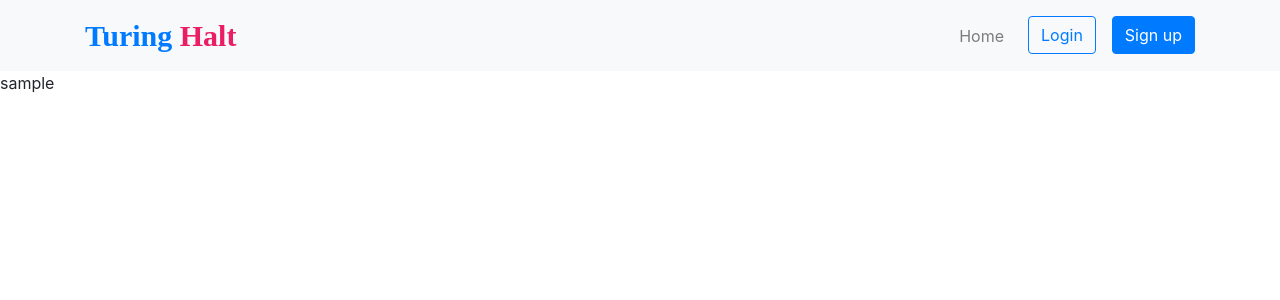
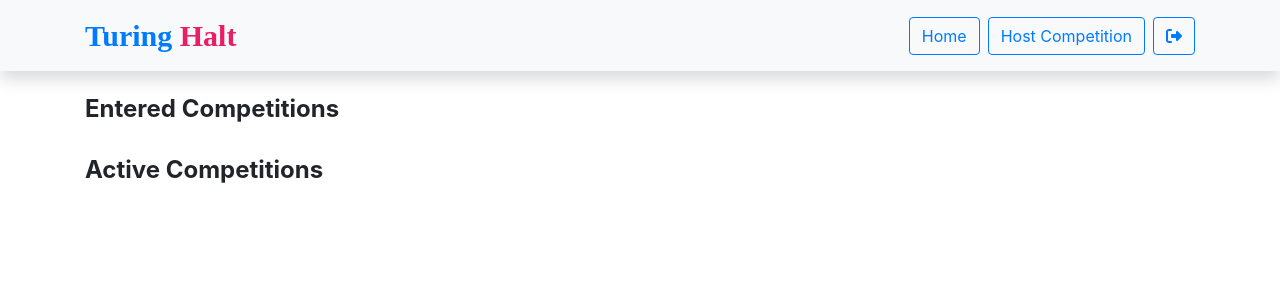
Before and after one commit to satyabhushan/kaggle-clone, a Django app: page / in a window 1280 px wide. Shown: the top 300 px of the page. Run offline with Django 3.2, Linux system fonts and the light colour scheme; the visitor is signed in with stand-in values (Sample User, id 1); data that the repository does not hold is empty; some libraries are stand-ins or nearby versions.

Commit message:
Home Page, Competition Page, Jupyter Server Launch working

```diff
--- a/account/views.py
+++ b/account/views.py
@@ -3,7 +3,6 @@ from django.http import HttpResponse
 from django.contrib.auth import authenticate, login, logout
 from .forms import UserRegisterForm, UserLoginForm
 from django.contrib.auth.decorators import login_required
-
 
 
 def register_view(request):
@@ -29,11 +28,12 @@ def login_view(request):
         if user is not None:
             if user.is_active:
                 login(request, user)
+                print(dir(request))
                 return redirect("/")
     return render(request, "main/login.html")
 
 
-@login_required(login_url="/login")
+# @login_required(login_url="/login")
 def logout_view(request):
     logout(request)
     return redirect("/register")
--- a/core/templates/base.html
+++ b/core/templates/base.html
@@ -28,31 +28,45 @@
 </head>
 
 <body>
-    <nav class="navbar navbar-expand-lg navbar-light bg-light">
+    <nav class="shadow navbar navbar-expand-lg navbar-light bg-light">
         <div class="container">
-            <a class="navbar-brand" href="#">
-                <i class="th-logo" style="font-family: rockwell; font-size:1.5em; font-weight: bold; font-style: normal;">
+            <a class="navbar-brand" href="{% url 'core:index' %}">
+                <i class="th-logo"
+                    style="font-family: rockwell; font-size:1.5em; font-weight: bold; font-style: normal;">
                     <span style="color: #007aff;">Turing</span>
                     <span style="color: #E91E63;">Halt</span>
                 </i>
             </a>
 
             <ul class="d-flex flex-row navbar-nav">
-                <li class="mr-3 d-flex">
-                    <a class="nav-link" href="#">Home <span class="sr-only">(current)</span></a>
+                <li class="mr-2 d-flex">
+                    <a class="btn btn-outline-primary" href="{% url 'core:index' %}">Home <span class="sr-only">(current)</span></a>
                 </li>
                 {% if user.is_authenticated %}
-                    <li class="mr-3">
-                        <a class="btn btn-outline-primary" href="#" role="button">Login</a>
+                    <li class="mr-2 align-items-center d-flex">
+                        <a class="btn btn-outline-primary" href="{% url 'core:host_competition' %}" role="button">Host Competition</a>
+                    </li>
+                    <li class="align-items-center d-flex">
+                        <a class="btn btn-outline-primary" href="{% url 'main:logout_view' %}" role="button">
+                            <i class="fas fa-sign-out-alt"></i>
+                        </a>
+                    </li>
+                    <!-- <li>
+                        <a class="nav-link" href="#">
+                            <i class="fas fa-user-circle"></i>
+                        </a>
                     </li>
                     <li>
-                        <a class="btn btn-primary" href="#" role="button">Sign up</a>
+                        <a class="nav-link" href="#">
+                            <i class="fas fa-sign-out-alt fa-2x"></i>
+                        </a>
+                    </li> -->
+                {% else %}
+                    <li class="mr-2">
+                        <a class="btn btn-outline-primary" href="{% url 'main:login_view' %}" role="button">Login</a>
                     </li>
-                {% else %}
                     <li>
-                        <a class="nav-link" href="#">
-                            <i class="fas fa-user-circle fa-2x"></i>
-                        </a>
+                        <a class="btn btn-primary" href="{% url 'main:register_view' %}" role="button">Sign up</a>
                     </li>
                 {% endif %}
             </ul>
--- a/core/templates/core/index.html
+++ b/core/templates/core/index.html
@@ -1,5 +1,81 @@
 {% extends 'base.html' %}
 
 {% block content %}
-    {{user.username}}
+    <div class="container mt-4">
+        <!-- <div class="alert alert-warning alert-dismissible fade show" role="alert">
+            <strong>Holy guacamole!</strong> You should check in on some of those fields below.
+            <button type="button" class="close" data-dismiss="alert" aria-label="Close">
+                <span aria-hidden="true">&times;</span>
+            </button>
+        </div> -->
+        <div>
+            <div>
+                <h4 class="font-weight-bold mb-3 mt-3">Entered Competitions</h4>
+                <!-- <hr> -->
+            </div>
+            <div class="row">
+                {% for competition in entered_competitions %}
+                    <div class="card col-4 border-0 mb-3 bg-transparent">
+                        <div class="card-body shadow bg-white" style="border-radius:5px">
+                            <div class="mb-2">
+                                {% for tag in competition.competition.tags %}
+                                    <span class="badge badge-primary">{{ tag.name }}</span>
+                                {% endfor %}
+                            </div>
+                            <h5 class="font-weight-bold card-title">{{ competition.competition.title }}</h5>
+                            <p class="card-text">{{ competition.competition.brief }}</p>
+                            <a href="{% url 'core:competition' competition_id=competition.competition.id %}" class="btn btn-primary">Start</a>
+                        </div>
+                    </div>
+                {% endfor %}
+            </div>
+        </div>
+
+        <div>
+            <div>
+                <h4 class="font-weight-bold mb-3 mt-3">Active Competitions</h4>
+                <!-- <hr> -->
+            </div>
+            <div class="row">
+                {% for competition in active_competitions %}
+                    <div class="card col-4 border-0 mb-3 bg-transparent">
+                        <div class="card-body shadow bg-white" style="border-radius:5px">
+                            <div class="mb-2">
+                                {% for tag in competition.tags %}
+                                    <span class="badge badge-primary">{{ tag.name }}</span>
+                                {% endfor %}
+                            </div>
+                            <h5 class="font-weight-bold card-title">{{ competition.title }}</h5>
+                            <p class="card-text">{{ competition.brief }}</p>
+                            <a href="{% url 'core:competition' competition_id=competition.id %}" class="btn btn-primary">View Competition</a>
+                        </div>
+                    </div>
+                {% endfor %}
+            </div>
+        </div>
+
+        <!-- <div>
+            <div>
+                <h3 class="font-weigth-bold mb-3 mt-3">Entered Competitions</h3>
+                <hr>
+            </div>
+            <div class="row">
+                <div class="card col-6 border-0 mb-3">
+                    <div class="card-body shadow">
+                        <div class="mb-2">
+                            <span class="badge badge-secondary">New</span>
+                            <span class="badge badge-primary">Primary</span>
+                            <span class="badge badge-secondary">Secondary</span>
+                            <span class="badge badge-success">Success</span>
+                            <span class="badge badge-danger">Danger</span>
+                            <span class="badge badge-warning">Warning</span>
+                        </div>
+                        <h5 class="font-weight-bold card-title">Special title treatment</h5>
+                        <p class="card-text">With supporting text below as a natural lead-in to additional content.</p>
+                        <a href="#" class="btn btn-primary">Go somewhere</a>
+                    </div>
+                </div>
+            </div>
+        </div> -->
+    </div>
 {% endblock %}
--- a/core/urls.py
+++ b/core/urls.py
@@ -5,9 +5,26 @@ app_name = "core"
 
 urlpatterns = [
     path("", views.index, name="index"),
+    path("competition/<int:competition_id>", views.competition, name="competition",),
     path(
-        "competition/<int:competition_id>", views.competition, name="watch.competition",
+        "competition/<int:competition_id>/leaderboard",
+        views.leaderboard,
+        name="leaderboard",
     ),
-    path("host-competition", views.host_competition, name="watch.host_competition",),
-    path("start-competition/<int:competition_id>", views.start_competition, name="watch.start_competition",),
+    path(
+        "competition/<int:competition_id>/join-competition",
+        views.join_competition,
+        name="join_competition",
+    ),
+    path(
+        "competition/<int:competition_id>/submit-prediction",
+        views.submit_solution,
+        name="submit_solution",
+    ),
+    path("host-competition", views.host_competition, name="host_competition",),
+    path(
+        "start-competition/<int:competition_id>",
+        views.start_competition,
+        name="start_competition",
+    ),
 ]
--- a/core/views.py
+++ b/core/views.py
@@ -3,28 +3,74 @@ from .models import Competition, Submission
 from .forms import HostCompetitionForm
 from django.core.paginator import Paginator
 from django.contrib.auth.decorators import login_required
-from .service import start_jupyter_server
+from .service import start_jupyter_server, load_competitions, tell_about_turing_halt
+
 
 def index(request):
-    competition = Competition.objects.all()
-    paginator = Paginator(competition, 2)
-    page_number = request.GET.get("page")
-    page_obj = paginator.get_page(page_number)
+    user = request.user
+    if user.is_authenticated:
+        rendered = load_competitions(request, user)
+    else:
+        rendered = tell_about_turing_halt(request)
+    return rendered
+
+
+def competition(request, competition_id):
+    competition = get_object_or_404(Competition, id=competition_id)
+    user = request.user
+    user_enroll = user.submission_set.filter(competition=competition).first()
+    user_submit = None
+    if user_enroll:
+        user_submit = user_enroll.accuracy
     return render(
-        request, "core/index.html", {"videos": page_obj, "user": request.user}
+        request,
+        "core/competition.html",
+        {
+            "competition": competition,
+            "user": user,
+            "user_enroll": user_enroll,
+            "user_submit": user_submit,
+        },
     )
 
 
-def competition(request, competition_id):
-    return HttpResponse("Check")
+def leaderboard(request, competition_id):
+    competition = get_object_or_404(Competition, id=competition_id)
+    user = request.user
+    return render(
+        request, "core/leaderboard.html", {"competition": competition, "user": user}
+    )
+
+
+def join_competition(request, competition_id):
+    competition = get_object_or_404(Competition, id=competition_id)
+    user = request.user
+    return render(
+        request, "core/leaderboard.html", {"competition": competition, "user": user}
+    )
+
+
+def submit_solution(request, competition_id):
+    competition = get_object_or_404(Competition, id=competition_id)
+    user = request.user
+    return render(
+        request, "core/leaderboard.html", {"competition": competition, "user": user}
+    )
+
 
 def start_competition(request, competition_id):
     competition = get_object_or_404(Competition, id=competition_id)
 
     jupyter_url = start_jupyter_server(request.user, competition)
-    return HttpResponse(jupyter_url)
+    # return HttpResponse(jupyter_url)
+    return render(
+        request,
+        "core/start_competition.html",
+        {"jupyter_url": jupyter_url, "user": request.user},
+    )
 
-@login_required(login_url='login/')
+
+@login_required(login_url="login/")
 def host_competition(request):
     user = request.user
     if request.method == "POST":
@@ -34,7 +80,7 @@ def host_competition(request):
             competition = form.save(commit=False)
             competition.host = user
             competition.save()
-            return redirect('/')
+            return redirect("/competition/" + str(competition.id))
         else:
             print(form.errors)
     if request.method == "GET":
```
Also changed, not shown: core/models.py (+6 -3 lines), core/service.py (+66 -35 lines), core/templates/core/competition.html (added, +112 -0 lines), core/templates/core/leaderboard.html (added, +81 -0 lines), core/templates/core/start_competition.html (added, +7 -0 lines), core/migrations/0015_auto_20200117_1410.py (added).
